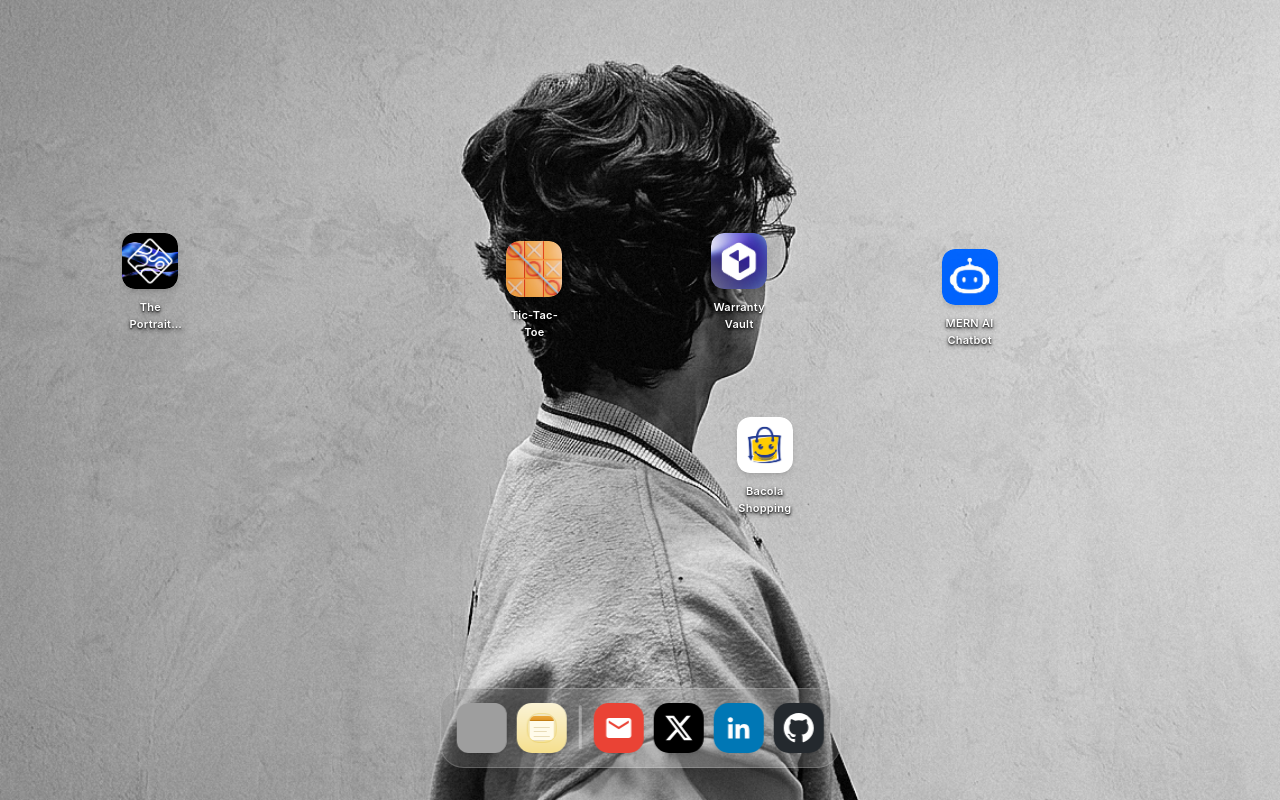
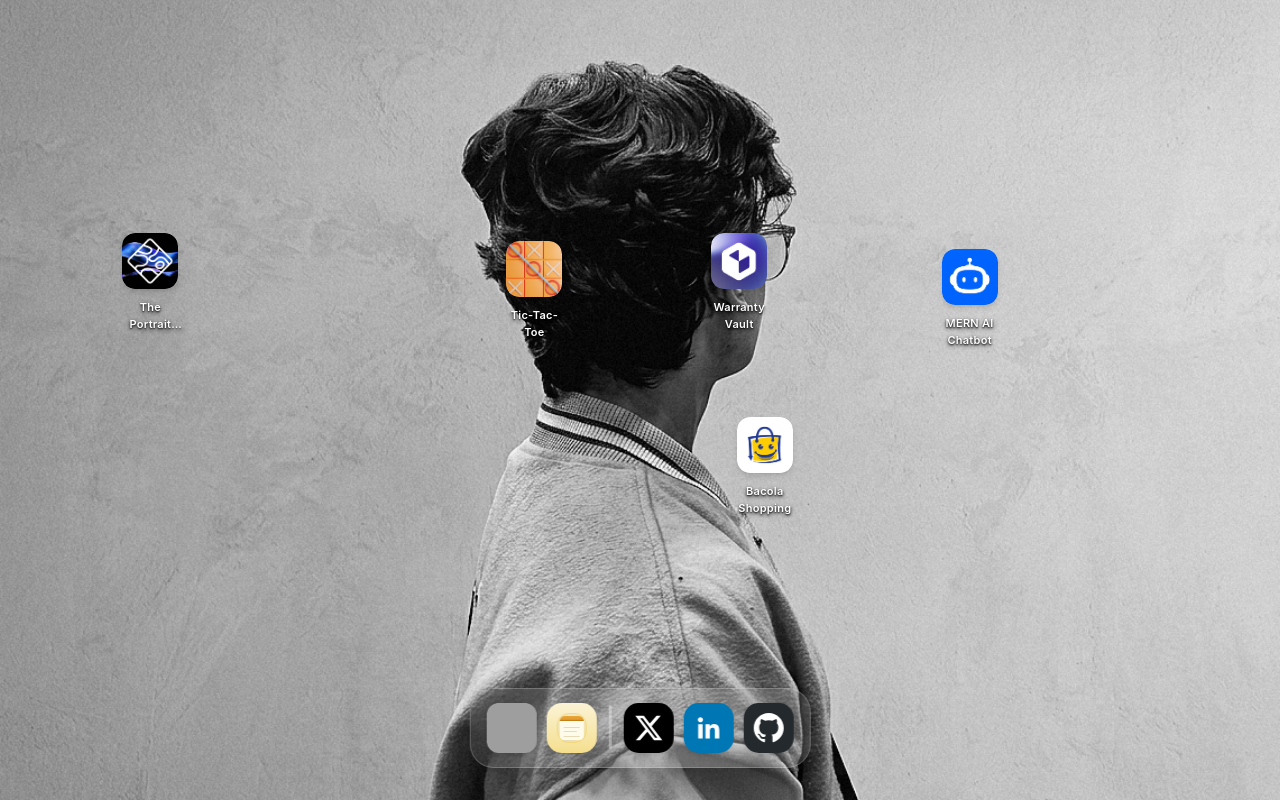
Before and after one commit to piyzard/piyush-portfolio, a React (Vite) app: page / in a window 1280 px wide. Built offline with nearby package versions, Linux system fonts and the light colour scheme; grey boxes are pictures that could not be loaded.

Commit message:
removed the gmail icon alt

```diff
--- a/src/App.jsx
+++ b/src/App.jsx
@@ -1137,10 +1137,6 @@ function Dock({ openApps, minimizedApps, toggleApp }) {
       <div className="mx-3 mb-1 h-11 w-[2.5px] bg-white/35 rounded-full shrink-0 self-end" />
 
       <div className="flex items-end pr-1 space-x-2.5">
-        <SocialDockIcon href="https://mail.google.com/mail/?view=cm&fs=1&to=piyushprasad121@gmail.com" title="Gmail" bgColor="bg-[#EA4335]" mouseX={mouseX} target="_blank">
-          <svg className="w-full h-full fill-current" viewBox="0 0 24 24"><path d="M20 4H4c-1.1 0-2 .9-2 2v12c0 1.1.9 2 2 2h16c1.1 0 2-.9 2-2V6c0-1.1-.9-2-2-2zm0 4l-8 5-8-5V6l8 5 8-5v2z" /></svg>
-        </SocialDockIcon>
-
         <SocialDockIcon href="https://x.com/notpiyzard/" title="X" bgColor="bg-black" mouseX={mouseX}>
           <svg className="w-full h-full fill-current" viewBox="0 0 24 24"><path d="M18.244 2.25h3.308l-7.227 8.26 8.502 11.24H16.17l-5.214-6.817L4.99 21.75H1.68l7.73-8.835L1.254 2.25H8.08l4.713 6.231zm-1.161 17.52h1.833L7.084 4.126H5.117z"/></svg>
         </SocialDockIcon>
```
